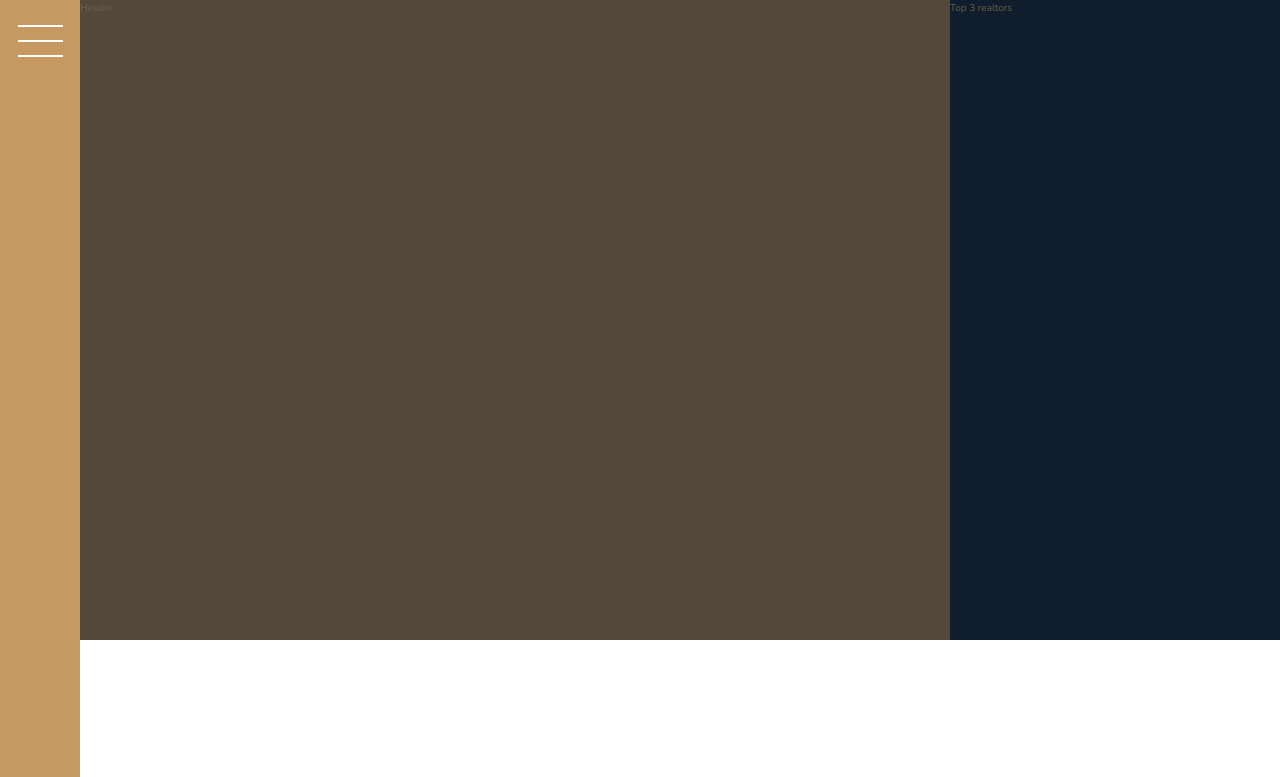
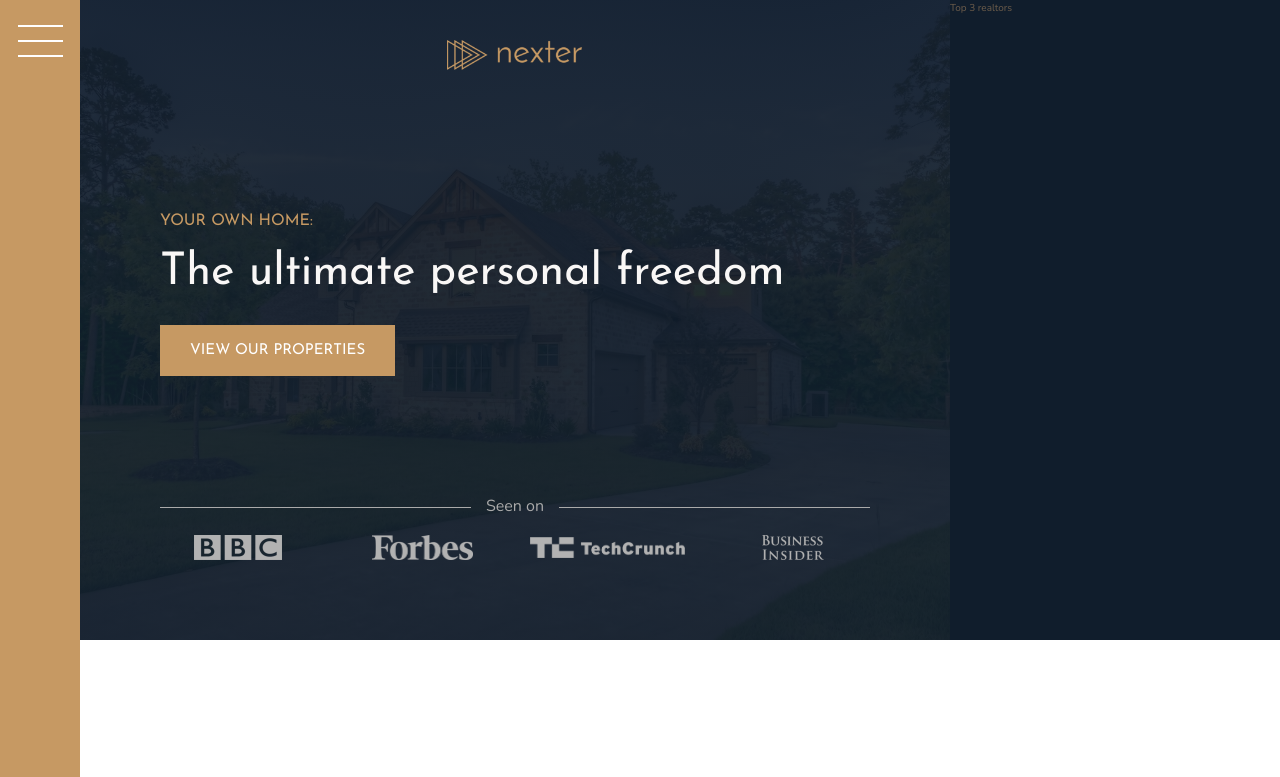
Before and after one commit to YigitEsmen/Nexter, a website: page index.html in a window 1280 px wide. Shown: the top 777 px of the page. Drawn offline with nearby package versions, Linux system fonts and the light colour scheme; files that its build step writes are made by us from their sources.

Commit message:
Build header

```diff
--- a/index.html
+++ b/index.html
@@ -18,7 +18,19 @@
 <body class="container">
     <div class="sidebar"><button class="nav-btn"></button></div>
 
-    <header class="header">Header</header>
+    <header class="header">
+        <img class="header__logo" src="img/logo-nexter.png" alt="Nexter logo">
+        <h3 class="heading-3">Your own home:</h3>
+        <h2 class="heading-1">The ultimate personal freedom</h2>
+        <button class="btn header__btn">View our properties</button>
+        <div class="header__seenon-text">Seen on</div>
+        <div class="header__seenon-logos">
+            <img src="img/logo-bbc.png" alt="BBC logo">
+            <img src="img/logo-forbes.png" alt="Forbes logo">
+            <img src="img/logo-techcrunch.png" alt="TechCrunch logo">
+            <img src="img/logo-bi.png" alt="Business Insider logo">
+        </div>
+    </header>
 
     <div class="realtors">Top 3 realtors</div>
 
--- a/sass/base/_typography.scss
+++ b/sass/base/_typography.scss
@@ -12,6 +12,9 @@ body {
 
 .heading-1 {
     @extend %heading;
+    font-size: 4.5rem;
+    color: $color-gray-light-1;
+    line-height: 1;
 }
 
 .heading-2 {
--- a/sass/layouts/_header.scss
+++ b/sass/layouts/_header.scss
@@ -1,4 +1,56 @@
 .header {
-    background-color: $color-gray-dark-1;
     grid-column: full-start / col-end 6;
+    padding: 8rem;
+    padding-top: 4rem;
+    background-image: linear-gradient(rgba($color-secondary, .93), rgba($color-secondary, .93)), url(../img/hero.jpeg);
+    background-size: cover;
+    background-position: center;
+
+    display: grid;
+    grid-template-rows: 1fr min-content minmax(6rem, min-content) 1fr;
+    grid-template-columns: minmax(min-content, max-content);
+    row-gap: 1.5rem;
+    justify-content: center;
+
+    &__logo {
+        justify-self: center;
+        height: 3rem;
+    }
+
+    &__btn {
+        align-self: start;
+        justify-self: start;
+    }
+
+    &__seenon-text {
+        display: grid;
+        grid-template-columns: 1fr max-content 1fr;
+        column-gap: 1.5rem;
+        align-items: center;
+
+        font-size: 1.6rem;
+        color: $color-gray-light-2;
+
+        &::before,
+        &::after {
+            content: '';
+            height: 1px;
+            display: block;
+            background-color: currentColor;
+        }
+    }
+
+    &__seenon-logos {
+        display: grid;
+        grid-template-columns: repeat(4, 1fr);
+        column-gap: 3rem;
+        justify-items: center;
+        align-items: center;
+
+        img {
+            max-height: 2.5rem;
+            max-width: 100%;
+            filter: brightness(70%);
+        }
+    }
 }
```
